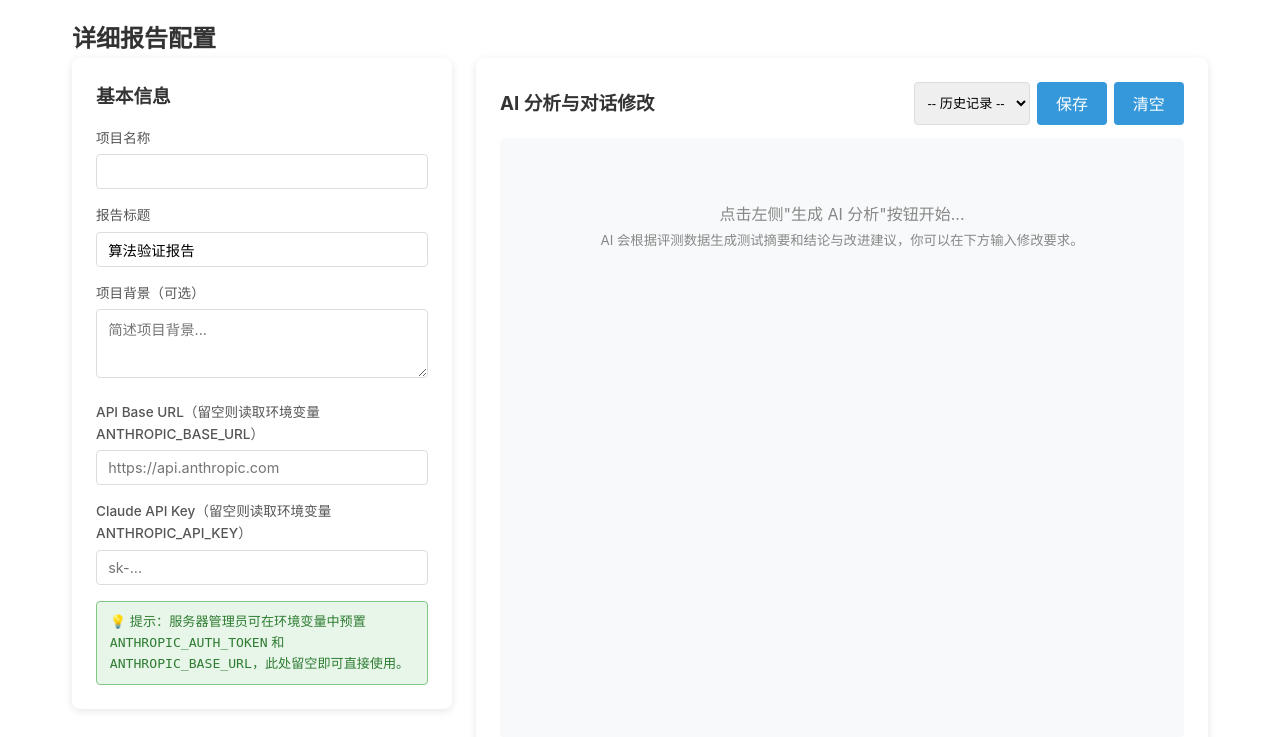
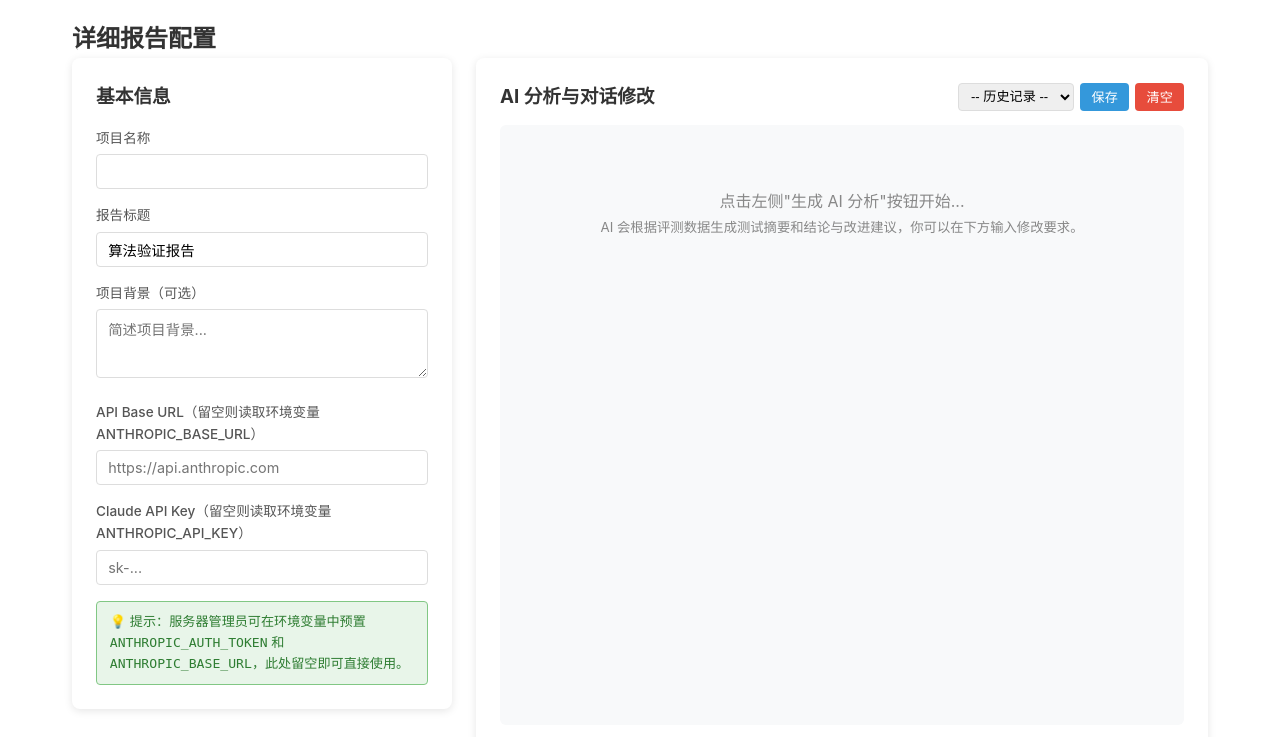
Before and after one commit to jiangxio/video-alert-evaluation, a Flask app: template app/templates/report_config.html in a window 1280 px wide. Shown: the part 163-900 px from the top of the page. Run offline with Flask 3, Linux system fonts and the light colour scheme; the template is opened without the code that fills it, so the values that code supplies are empty.

Commit message:
fix: report_config.html 补充 btn-sm/btn-danger/btn-secondary 样式定义
Co-Authored-By: Claude Sonnet 4.6 <noreply@anthropic.com>

```diff
--- a/app/templates/report_config.html
+++ b/app/templates/report_config.html
@@ -4,6 +4,12 @@
 
 {% block content %}
 <style>
+  .btn-sm { padding: 0.3rem 0.7rem; font-size: 0.82rem; }
+  .btn-danger { background: #e74c3c; }
+  .btn-danger:hover { background: #c0392b; }
+  .btn-secondary { background: #7f8c8d; }
+  .btn-secondary:hover { background: #636e72; }
+
   .breadcrumb { font-size: 0.88rem; color: #888; margin-bottom: 1rem; }
   .breadcrumb a { color: #3498db; text-decoration: none; }
   .breadcrumb a:hover { text-decoration: underline; }
```
